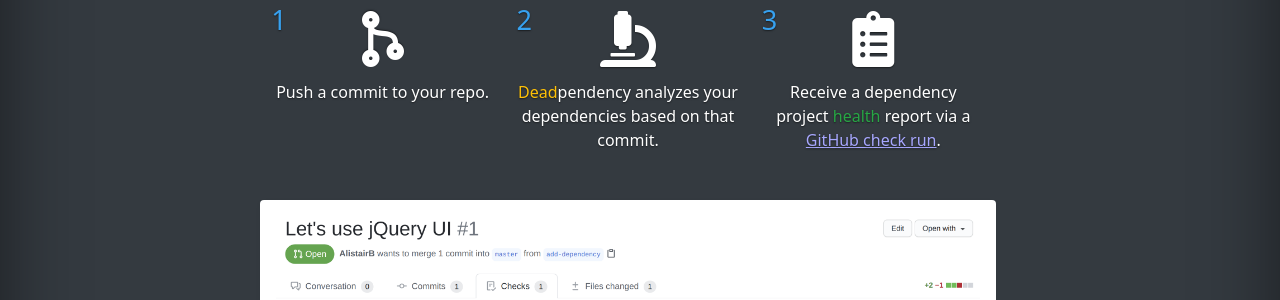
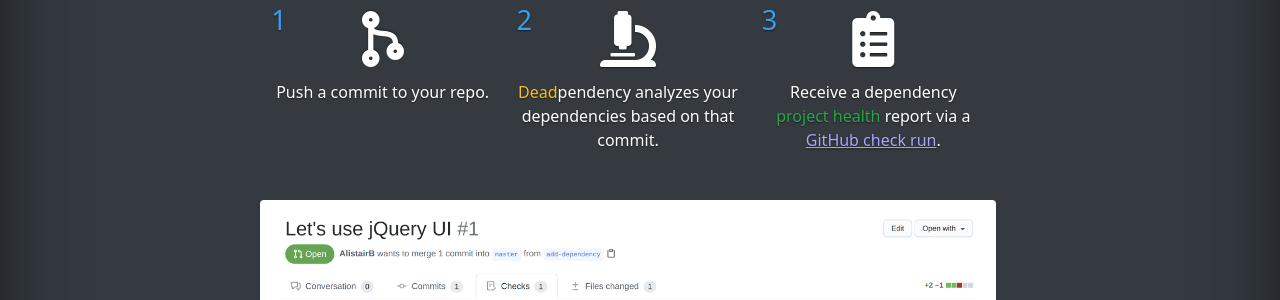
Before and after one commit to deadpendency/deadpendency.github.io, a Jekyll site: the page built from index.html, in a window 1280 px wide and 900 px high, scrolled down 439 px. Shown: the part 179-479 px from the top of the window. Built offline with Jekyll 4.4.1, drawn with Linux system fonts in a browser that asks for light colours; nearby versions of some CDN libraries.

Commit message:
Make highlighting consistent

```diff
--- a/index.html
+++ b/index.html
@@ -26,7 +26,7 @@
       <div class="col-sm position-relative">
         <span class="floating-number fadeback">3</span>
         <i class="fas fa-clipboard-list"></i>
-        <div class="step-description">Receive a dependency project <span class="text-success">health</span> report via a <a href="https://docs.github.com/en/github/collaborating-with-issues-and-pull-requests/about-status-checks">GitHub check run</a>.</div>
+        <div class="step-description">Receive a dependency <span class="text-success">project health</span> report via a <a href="https://docs.github.com/en/github/collaborating-with-issues-and-pull-requests/about-status-checks">GitHub check run</a>.</div>
       </div>
     </div>
     <div class="row mt-5">
```
